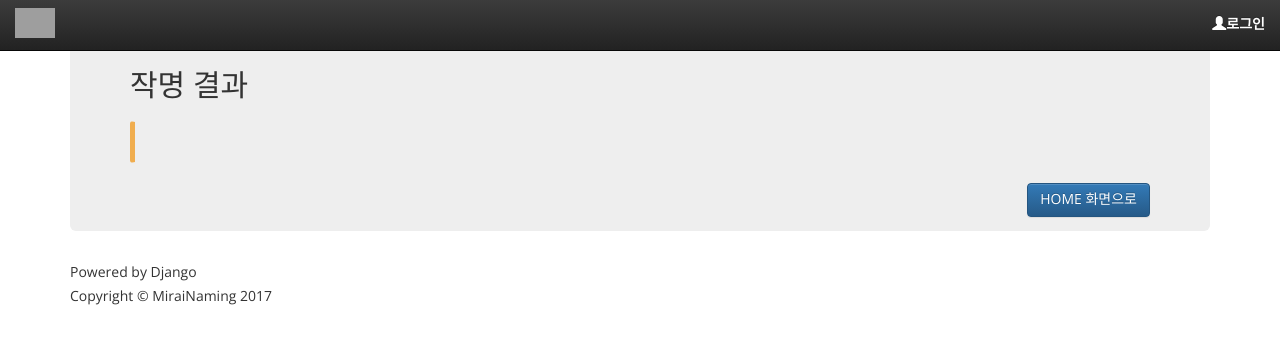
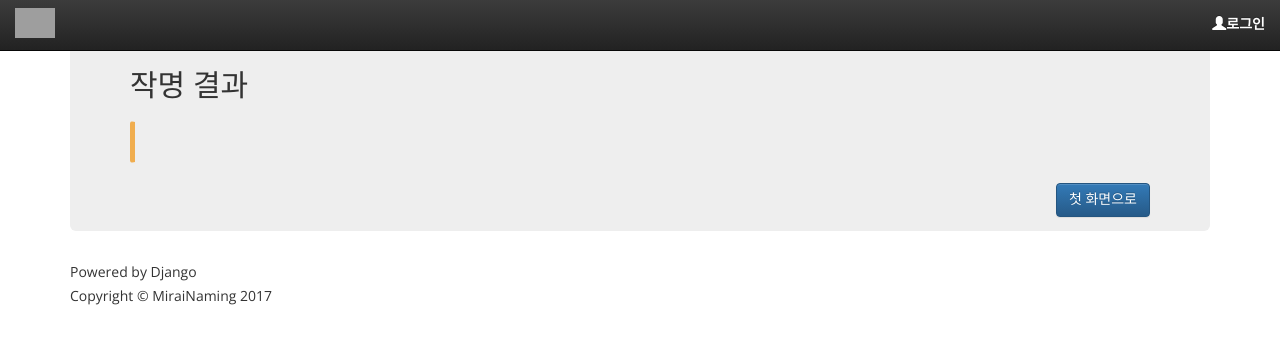
Before and after one commit to byung-u/EdenNaming, a Django app: template namingworks/namingworks/templates/suri81_result.html in a window 1280 px wide. Shown: the top 351 px of the page. Run offline with Django 3.2, Linux system fonts and the light colour scheme; the template is opened without the code that fills it, so the values that code supplies are empty; some libraries are stand-ins or nearby versions; grey boxes are pictures that could not be loaded.

Commit message:
FIX button message

```diff
--- a/namingworks/namingworks/templates/suri81_result.html
+++ b/namingworks/namingworks/templates/suri81_result.html
@@ -16,7 +16,7 @@
         <div class="bs-callout bs-callout-warning">
             {{ hanja1|safe}}
         </div>
-        <a href="{% url "index" %}" style='float:right; clear:right;' class="btn btn-large btn-primary">HOME 화면으로</a>
+        <a href="{% url "index" %}" style='float:right; clear:right;' class="btn btn-primary">첫 화면으로</a>
     </div>
 </div>
 {% endblock %}
--- a/namingworks/namingworks/templates/suri81_trying.html
+++ b/namingworks/namingworks/templates/suri81_trying.html
@@ -25,7 +25,7 @@
         <label>{{ hanja}} </label> <br>
         {% endfor %}
     </div>
-    <a href="{% url "suri81_result" %}" style='float:right; clear:right;' class="btn btn-large btn-primary"> 화면으로</a>
+    <a href="{% url "index" %}" style='float:right; clear:right;' class="btn btn-primary">첫 화면으로</a>
 </div> <!-- /container -->
 {% endblock %}
 
```
